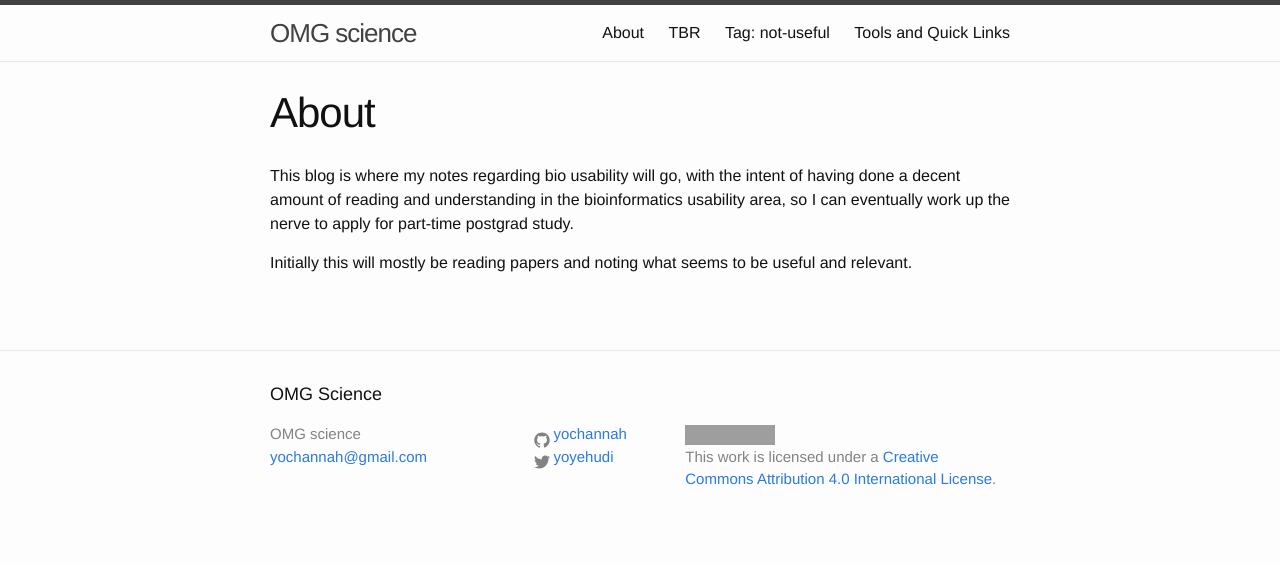
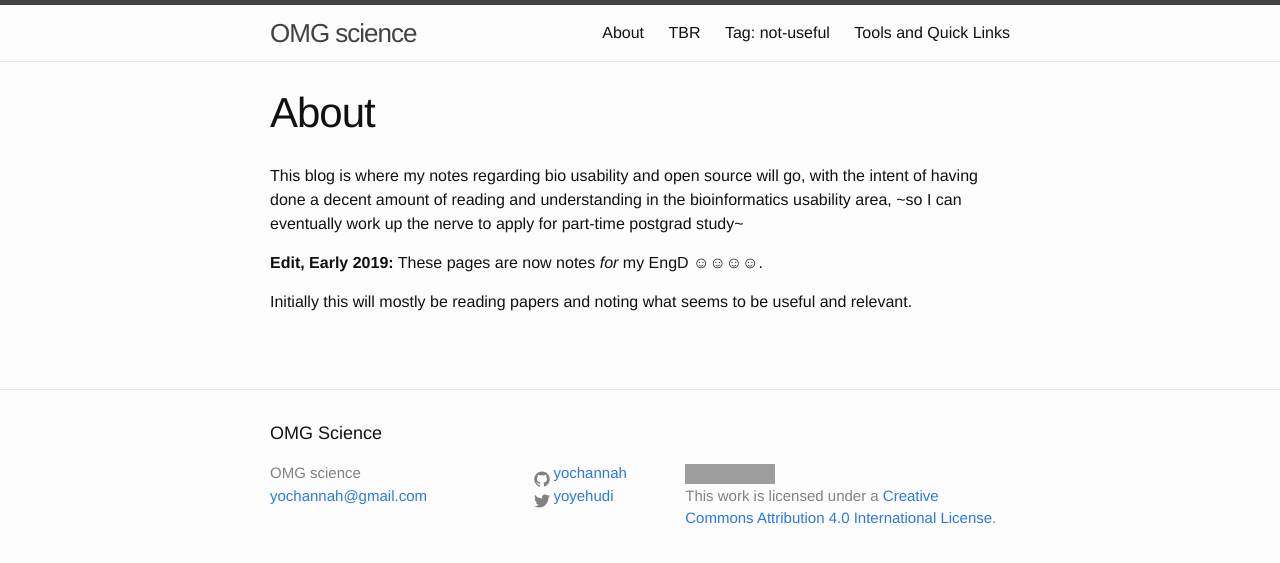
Before and after one commit to yochannah/omgscience, a Jekyll site: the page built from about.md, in a window 1280 px wide. Shown: the top 563 px of the page. Built offline with Jekyll 4.4.1, drawn with Linux system fonts in a browser that asks for light colours; grey boxes are pictures that could not be loaded.

Commit message:
another item read

```diff
--- a/about.md
+++ b/about.md
@@ -6,6 +6,8 @@ permalink: /about/
 
 
 
-This blog is where my notes regarding bio usability will go, with the intent of having done a decent amount of reading and understanding in the bioinformatics usability area, so I can eventually work up the nerve to apply for part-time postgrad study.
+This blog is where my notes regarding bio usability and open source will go, with the intent of having done a decent amount of reading and understanding in the bioinformatics usability area, ~so I can eventually work up the nerve to apply for part-time postgrad study~
+
+**Edit, Early 2019:** These pages are now notes _for_ my EngD ☺☺☺☺.
 
 Initially this will mostly be reading papers and noting what seems to be useful and relevant.
```
Also changed, not shown: _posts/2019-01-13-reading-supporting-cognition-in-systems-biology-analysis-findings-on-users-processes-and-design-implications.md (added, +24 -0 lines), Gemfile.lock.
